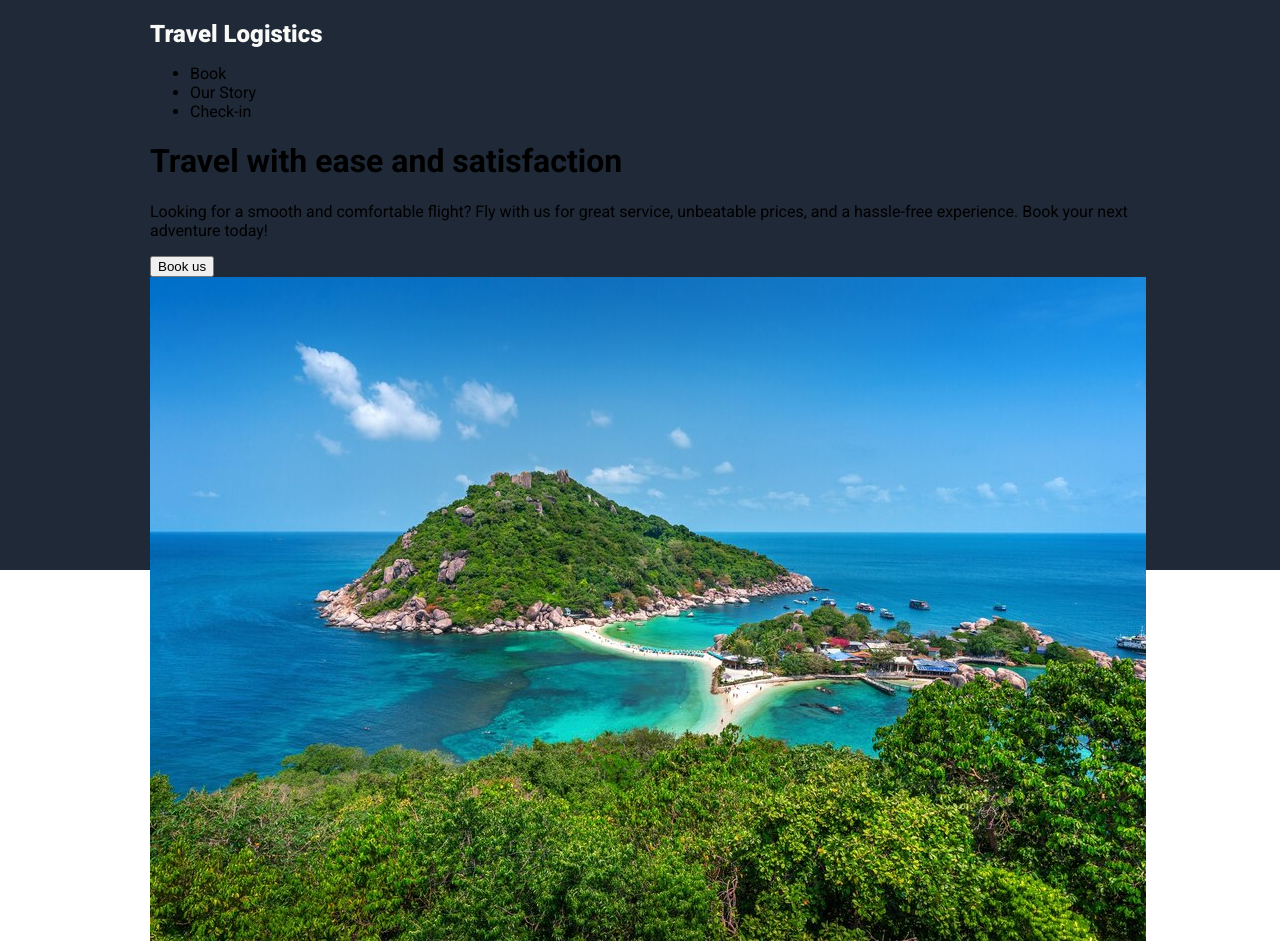
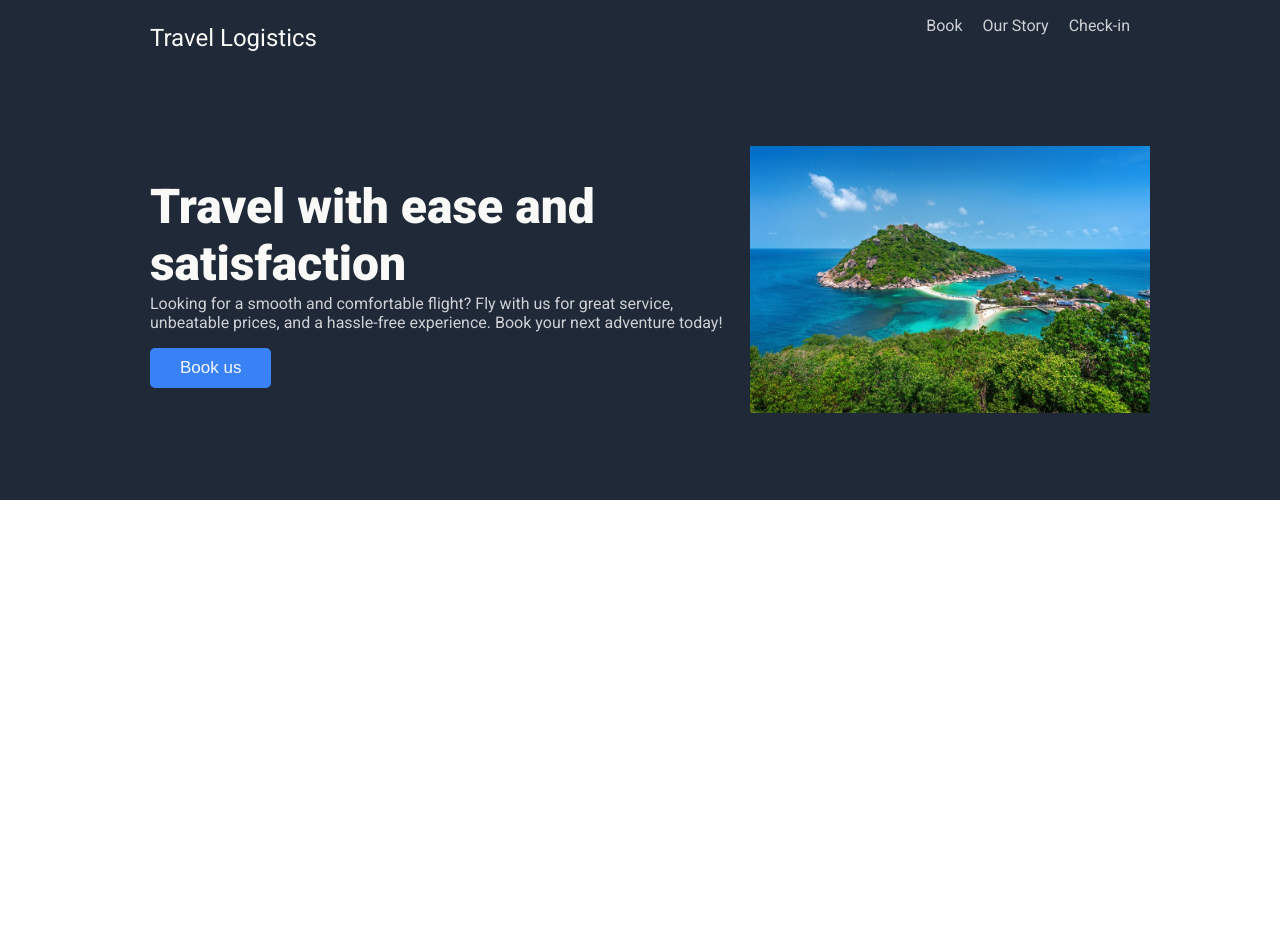
Before and after one commit to miachi-solomon/Landing-page, a plain HTML site: page index.html in a window 1280 px wide. After the commit the page ends 800 px from the top, so only its background shows below. Drawn offline with Linux system fonts and the light colour scheme.

Commit message:
Styling the header of the page using CSS

```diff
--- a/index.html
+++ b/index.html
@@ -14,21 +14,21 @@
                 <div class="nav-header-container">
                     <p class="header-logo-text">Travel Logistics</p>
                     <nav class="nav-links">
-                        <ul>
-                            <li>Book</li>
-                            <li>Our Story</li>
-                            <li>Check-in</li>
+                        <ul class="nav-links-container">
+                            <li><a href="#">Book</a></li>
+                            <li><a href="#">Our Story</a></li>
+                            <li><a href="#">Check-in</a></li>
                         </ul>
                     </nav>
                 </div>
                 <div class="header-flex-container">
                     <div class="description-and-btn">
-                        <h1>Travel with ease and satisfaction</h1>
-                        <p>Looking for a smooth and comfortable flight? Fly with us for great service, unbeatable prices, and a hassle-free experience. Book your next adventure today!</p>
+                        <h1 class="header-text">Travel with ease and satisfaction</h1>
+                        <p class="header-secondary-text">Looking for a smooth and comfortable flight? Fly with us for great service, unbeatable prices, and a hassle-free experience. Book your next adventure today!</p>
                         <button class="btn">Book us</button>
                     </div>
-                    <div>
-                        <img src="images/beautiful-koh-nangyuan-island-surat-thani-thailand_335224-1088.jpg" alt="a beautiful view of an island">
+                    <div class="header-image-container">
+                        <img class="header-image" src="images/beautiful-koh-nangyuan-island-surat-thani-thailand_335224-1088.jpg" alt="a beautiful view of an island">
                     </div>
                 </div>
             </div>
--- a/styles.css
+++ b/styles.css
@@ -1,84 +1,83 @@
 body {
-    padding: 0;
-    margin: 0;
-    font-family: 'Roboto';
-    box-sizing: border-box;
+    padding: 0px;
+    margin: 0px;
+    font-family: 'Roboto', sans-serif;
 }
 
 #header {
     background-color: #1F2937;
-    height: 550px;
-    padding-left: 150px;
-    padding-right: 150px;
-    padding-top: 20px;
+    height: 500px;
 }
 
-.header-logo-text {
-    margin: 0;
-    font-size: 24px;
+.header-container {
+    padding: 0px 150px;
+}
+
+.header-image {
+    height: 200px;
+}
+
+.header-logo-text, .header-text, .btn{
     color: #F9FAF8;
+}
+
+.header-secondary-text, a {
+    color: #ced0d4;
+    font-size: 16px;
+    margin-top: -30px;
+    width: 600px;
+}
+
+.header-text {
+    font-size: 48px;
+    width: 500px;
     font-weight: 900;
 }
 
-.nav-container {
-    display: flex;
-    width: 100%;
-    justify-content: space-between;
+.header-logo-text{
+    font-size: 24px;
 }
 
-.link-container {
+.nav-header-container {
     display: flex;
-    margin: 0;
-    list-style: none;
-    align-items: center;
-    gap: 20px;
-    font-size: 18px;
 }
 
 a {
-    color: #F9FAF8;
     text-decoration: none;
-    color: #E5E7EB;
 }
 
-.hero-main-text {
-    color: #F9FAF8;
-    font-size: 48px;
-    font-weight: 900;
-    margin-bottom: -10px;
+li {
+    list-style: none;
 }
 
-.hero-secondary-text {
-    color: #E5E7EB;
-    font-size: 18px;
+.nav-links-container {
+    display: flex;
+    gap: 20px;
 }
 
-.sign-up {
-    color: #F9FAF8;
-    background-color: #3882F6;
-    font-size: 18px;
-    height: 40px;
-    border: none;
-    border-radius: 5px;
-    padding: 10px 30px
+.nav-header-container .nav-links {
+    margin-left: auto
 }
 
-.hero-main-container {
-    width: 400px;
+.header-flex-container {
+    display: flex;
+    margin-top: 70px;
 }
 
-.hero-secondary-container {
-    width: 500px;
+.header-image {
+    width: 400px;
+    height: 100%;
 }
 
-.island-img {
-    height: 300px;
-    width: 500px;
-    margin-top: 50px;
-    margin-left: 60px;
+.header-image-container {
+    margin-left: auto;
+    height: 100%;
 }
 
-.hero-text-and-image-container {
-    display: flex;
-    margin-top: 80px;
+.btn {
+    background-color: #3882F6;
+    font-size: 17px;
+    border: none;
+    padding: 10px 30px;
+    border-radius: 5px;
 }
```
